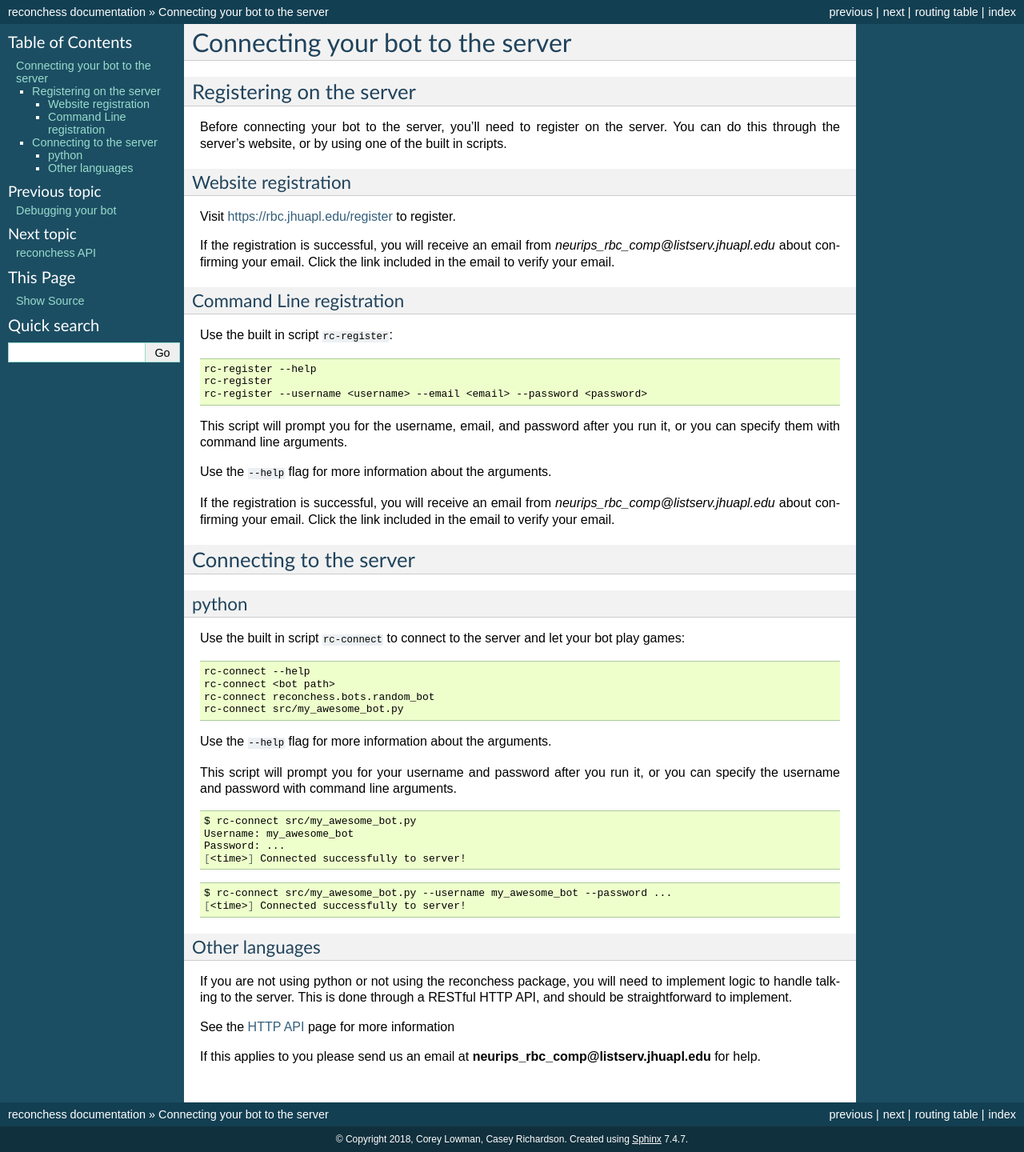
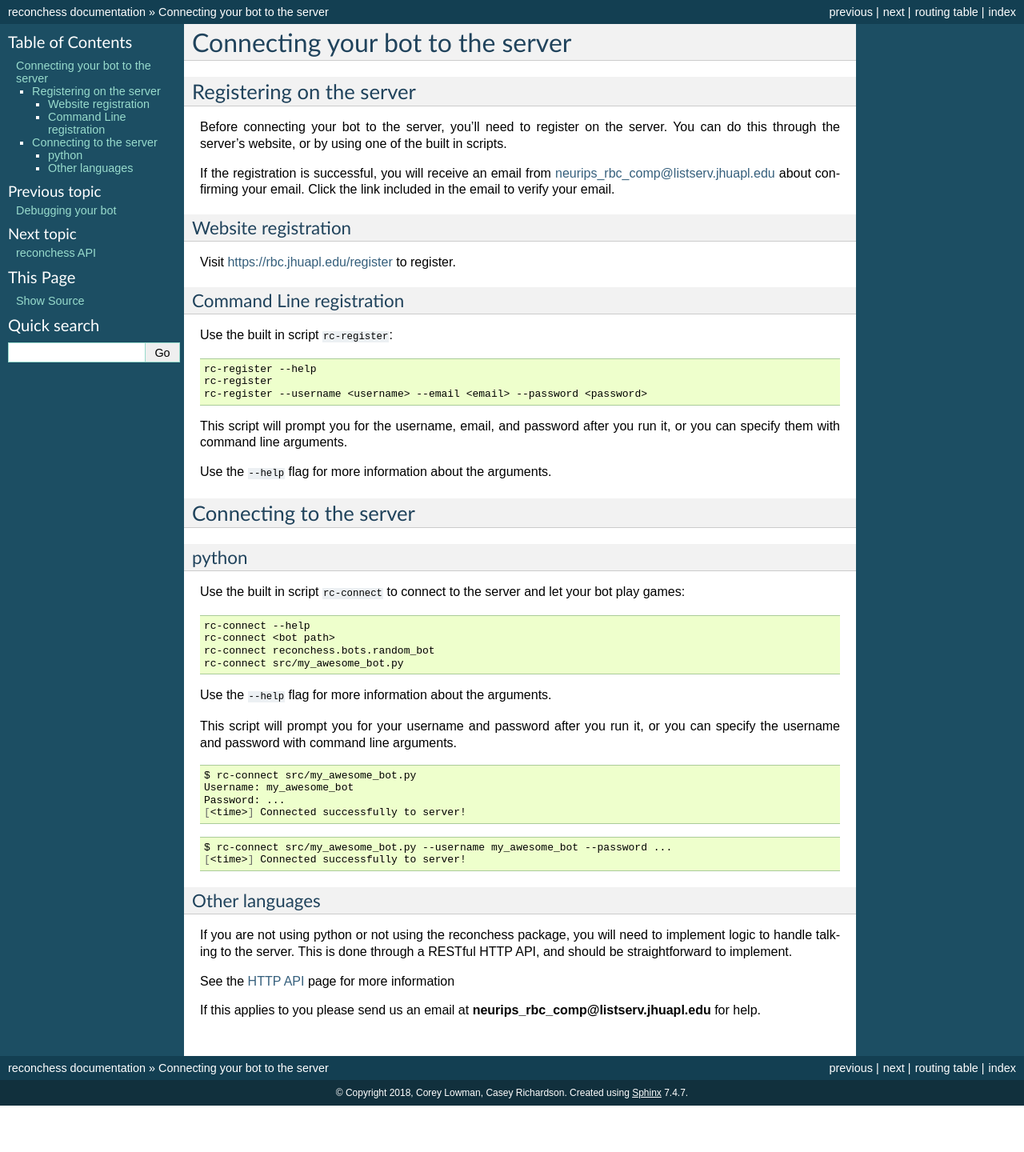
Before and after one commit to reconnaissanceblindchess/reconchess, a Sphinx documentation site: the page built from docs/source/bot_connecting.rst, in a window 1280 px wide. Shown: the whole page at 80% size. Built offline with Sphinx 7.4.7, drawn with Linux system fonts in a browser that asks for light colours; after the commit the page ends 1382 px from its top, so only the background shows below that.

Commit message:
Update bot_connecting.rst

```diff
--- a/docs/source/bot_connecting.rst
+++ b/docs/source/bot_connecting.rst
@@ -7,13 +7,13 @@ Registering on the server
 Before connecting your bot to the server, you'll need to register on the server. You can do this through the server's
 website, or by using one of the built in scripts.
 
+If the registration is successful, you will receive an email from neurips_rbc_comp@listserv.jhuapl.edu about
+confirming your email. Click the link included in the email to verify your email.
+
 Website registration
 ^^^^^^^^^^^^^^^^^^^^
 
 Visit https://rbc.jhuapl.edu/register to register.
-
-If the registration is successful, you will receive an email from `neurips_rbc_comp@listserv.jhuapl.edu` about
-confirming your email. Click the link included in the email to verify your email.
 
 Command Line registration
 ^^^^^^^^^^^^^^^^^^^^^^^^^
@@ -30,9 +30,6 @@ This script will prompt you for the username, email, and password after you run
 with command line arguments.
 
 Use the :code:`--help` flag for more information about the arguments.
-
-If the registration is successful, you will receive an email from `neurips_rbc_comp@listserv.jhuapl.edu` about
-confirming your email. Click the link included in the email to verify your email.
 
 Connecting to the server
 ------------------------
```
